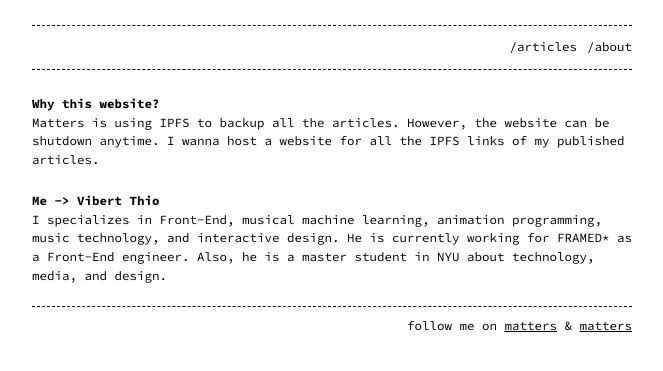
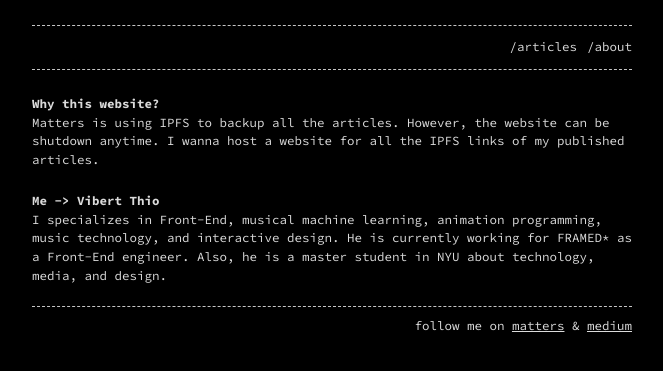
Before and after one commit to vibertthio/matters-third-party, a Jekyll site: the page built from about.md, in a window 1280 px wide. Shown: the top 371 px of the page, without its empty margins (308-971 px from the left). Built offline with Jekyll 4.4.1, drawn with Linux system fonts in a browser that asks for light colours.

Commit message:
update footer

```diff
--- a/_config.yml
+++ b/_config.yml
@@ -6,9 +6,9 @@ header_pages:
   - index.md
   - about.md
 
-footer: 'follow me on <a href="https://matters.news/@vibertthio">matters</a> & <a href="https://medium.com/@vibertthio">matters</a>'
+footer: 'follow me on <a href="https://matters.news/@vibertthio">matters</a> & <a href="https://medium.com/@vibertthio">medium</a>'
 
-style: light
+style: dark
 
 plugins:
   - jekyll-seo-tag
```
Also changed, not shown: graphl_query.txt (deleted, +0 -7 lines).
